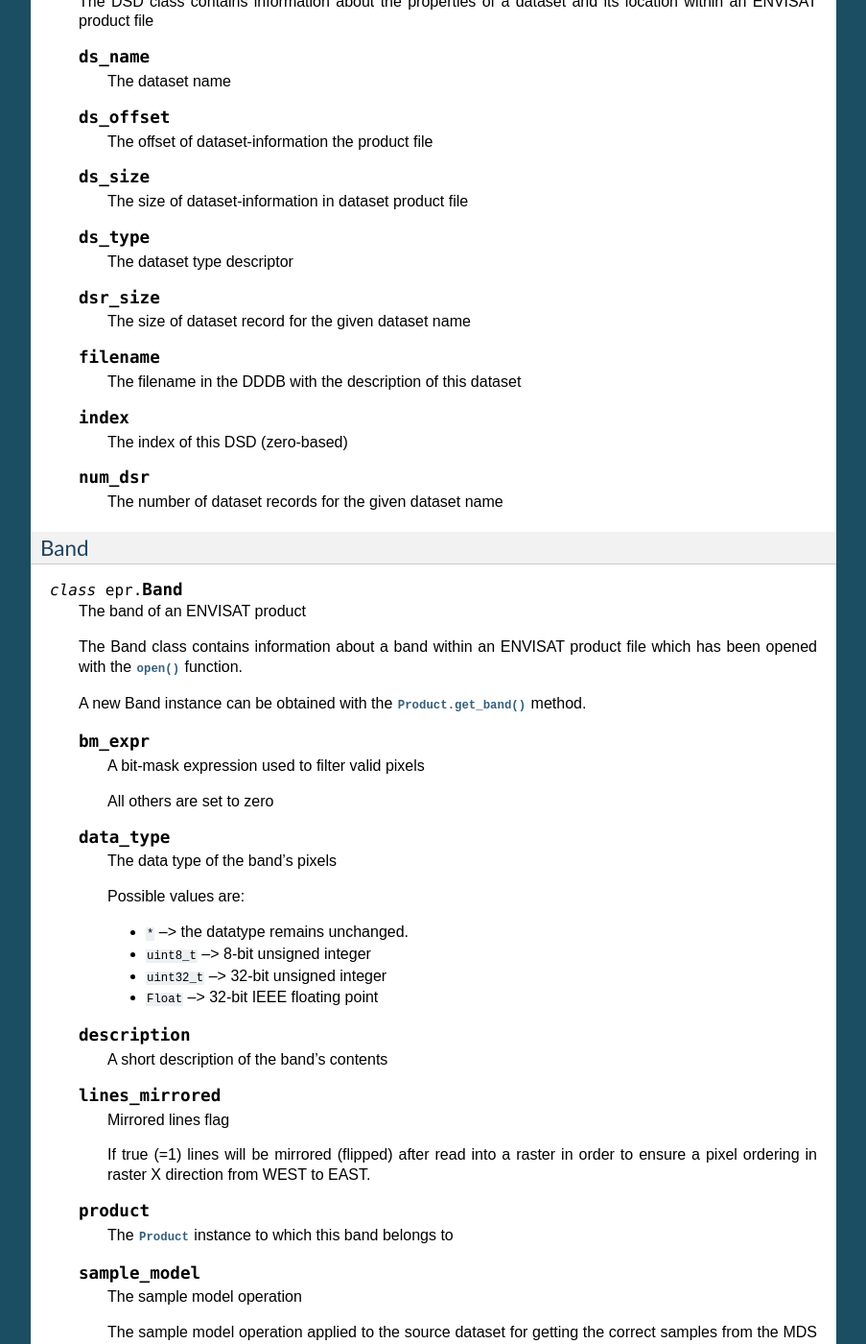
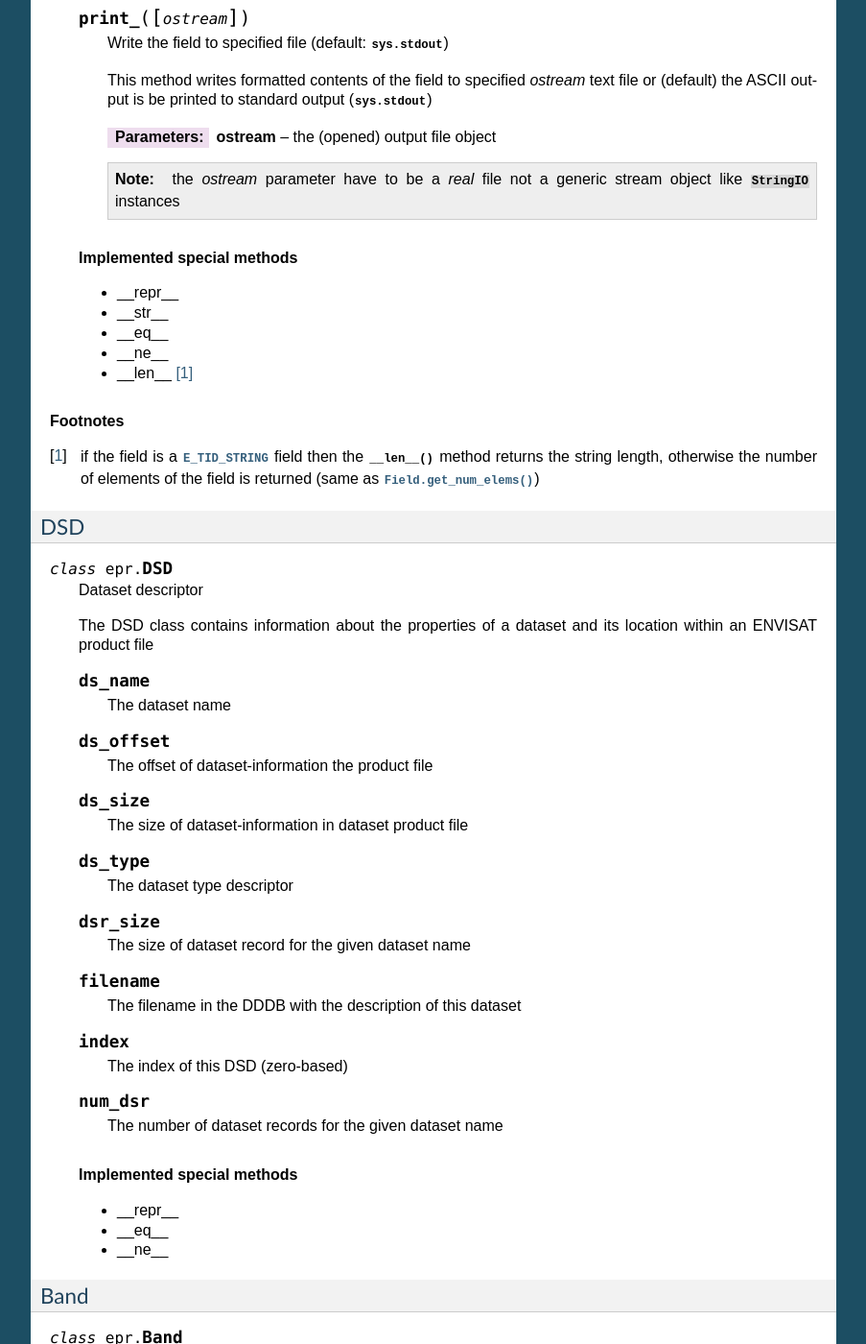
Before and after one commit to avalentino/pyepr, a Sphinx documentation site: the page built from doc/reference.txt, in a window 1280 px wide and 1400 px high, scrolled down 6173 px. Shown: the whole window at 96% size, without its empty margins (198-1101 px from the left). Built offline with Sphinx 7.4.7, drawn with Linux system fonts in a browser that asks for light colours; formulas are drawn with MathJax 3; some of the changed text lies outside the part shown.

Commit message:
Special methods are now documented in the reference manual

```diff
--- a/doc/reference.txt
+++ b/doc/reference.txt
@@ -187,6 +187,12 @@
       .. note:: this method has no correspondent in the C API
 
 
+   .. rubric:: Implemented special methods
+
+   * __repr__
+   * __str__
+
+
 Dataset
 ~~~~~~~
 
@@ -276,6 +282,13 @@
       Return the list of records contained in the dataset
 
       .. note:: this method has no correspondent in the C API
+
+
+   .. rubric:: Implemented special methods
+
+   * __repr__
+   * __str__
+   * __iter__
 
 
 Record
@@ -368,6 +381,13 @@
       .. note:: this method has no correspondent in the C API
 
 
+   .. rubric:: Implemented special methods
+
+   * __repr__
+   * __str__
+   * __iter__
+
+
 Field
 ~~~~~
 
@@ -446,6 +466,22 @@
                 a generic stream object like :class:`StringIO` instances
 
 
+   .. rubric:: Implemented special methods
+
+   * __repr__
+   * __str__
+   * __eq__
+   * __ne__
+   * __len__ [#]_
+
+.. rubric:: Footnotes
+
+.. [#] if the field is a :data:`E_TID_STRING` field then the
+       :meth:`__len__` method returns the string length, otherwise the
+       number of elements of the field is returned (same as
+       :meth:`Field.get_num_elems`)
+
+
 DSD
 ~~~
 
@@ -495,6 +531,13 @@
    .. attribute:: num_dsr
 
       The number of dataset records for the given dataset name
+
+
+   .. rubric:: Implemented special methods
+
+   * __repr__
+   * __eq__
+   * __ne__
 
 
 Band
@@ -750,6 +793,11 @@
                    :func:`create_raster` and :meth:`Band.read_raster`
 
 
+   .. rubric:: Implemented special methods
+
+   * __repr__
+
+
 Raster
 ~~~~~~
 
@@ -827,6 +875,11 @@
    .. method:: get_width
 
       Gets the raster's width in pixels
+
+
+   .. rubric:: Implemented special methods
+
+   * __repr__
 
 
 EPRTime
```
